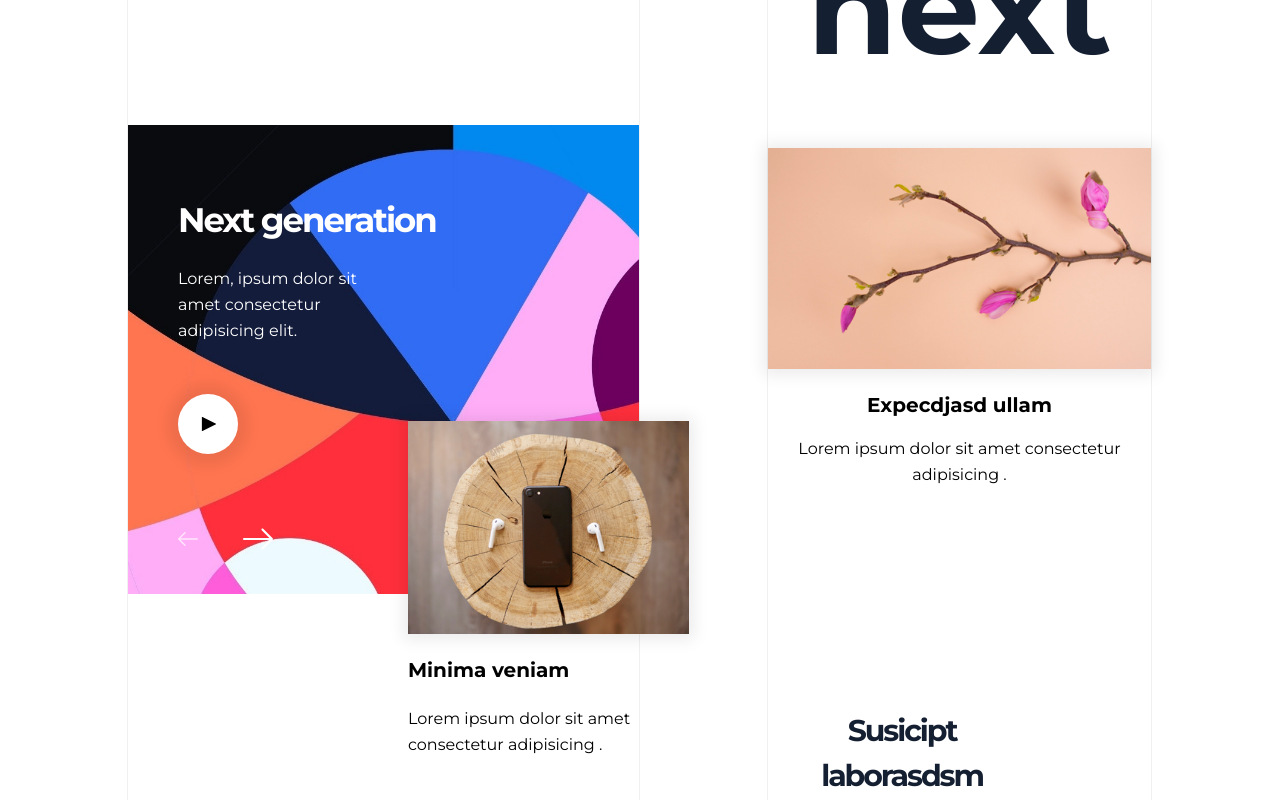
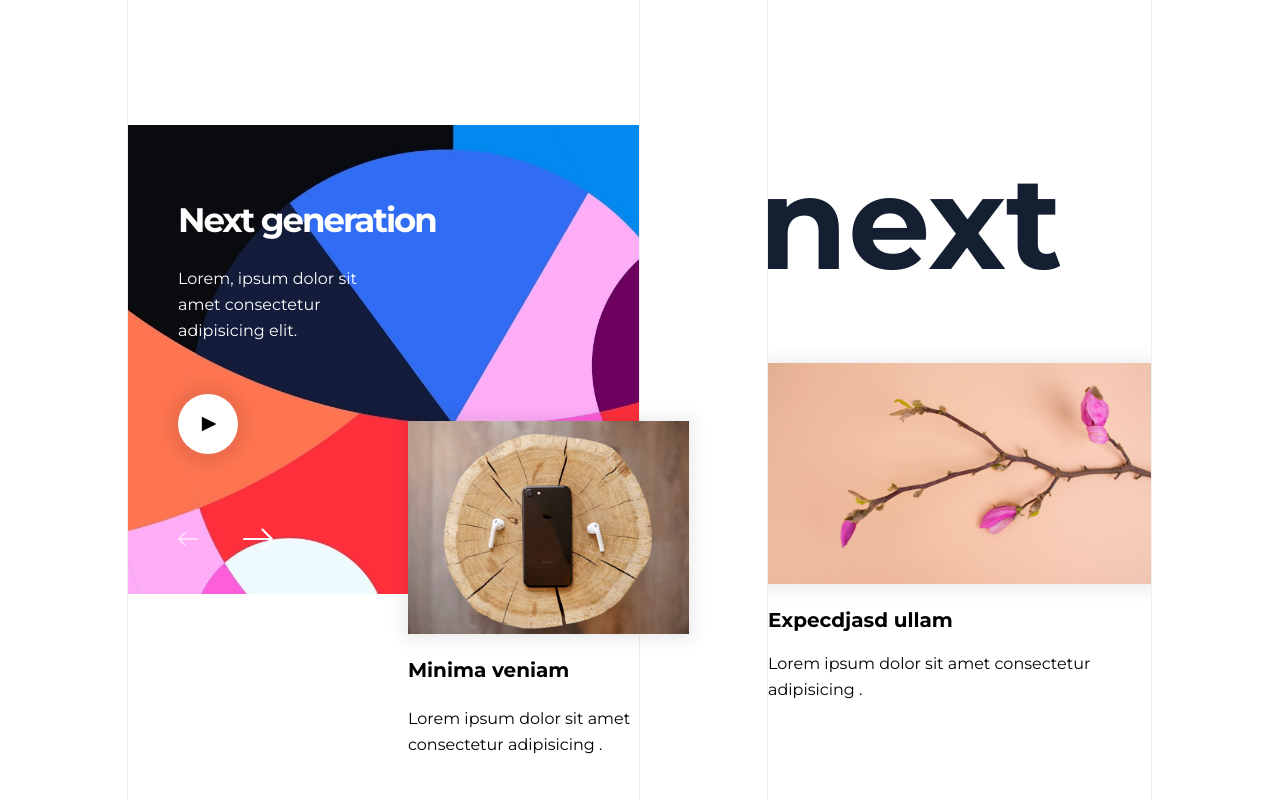
Before and after one commit to SL0TR/frontend-maestro, a React (Create React App) app: page / in a window 1280 px wide. Shown: the part 2780-3580 px from the top of the page. Built offline with nearby package versions, Linux system fonts and the light colour scheme.

Commit message:
finish next section animation

```diff
--- a/src/components/Home/sections/next.js
+++ b/src/components/Home/sections/next.js
@@ -1,5 +1,6 @@
 import React from 'react';
 import { ReactComponent as SliderArrow } from '../../../static/right-arrow.svg';
+import ScrollAnimation from 'react-animate-on-scroll';
 
 const NextSection = () => {
 
@@ -8,6 +9,7 @@ const NextSection = () => {
         <div className="col-1"></div>
         <div className="col-2">
           <div className="next-bg">
+            <ScrollAnimation animateIn="next-bg-animation"  animateOnce delay={200} className="next-bg--thumb"></ScrollAnimation>
             <h2>Next generation</h2>
             <p>Lorem, ipsum dolor sit amet consectetur adipisicing elit.</p>
             <div className="play-btn"></div>
@@ -16,9 +18,12 @@ const NextSection = () => {
               <SliderArrow className="slider-arrow--right" />
             </div>
             <div className="float-thumb">
-            <div className="thumb"></div>
+            <ScrollAnimation animateIn="slideInLeft" animateOnce delay={50} className="thumb"></ScrollAnimation>
+            <ScrollAnimation delay={1000} animateIn="fadeIn" animateOnce>
               <h5>Minima veniam</h5>
               <p>Lorem ipsum dolor sit amet consectetur adipisicing .</p>
+            </ScrollAnimation>
+
             </div>
           </div>
           <div className="next-left">
@@ -30,11 +35,15 @@ const NextSection = () => {
         </div>
         <div className="col-3"></div>
         <div className="col-4">
-          <h1>next</h1>
+          <ScrollAnimation delay={500} animateIn="fadeInDown" animateOnce>
+            <h1>next</h1>
+          </ScrollAnimation>
           <div className="next-main">
-            <div className="next-main--thumb"></div>
-            <h5>Expecdjasd ullam</h5>
-            <p>Lorem ipsum dolor sit amet consectetur adipisicing .</p>
+            <ScrollAnimation animateIn="slideInLeft" animateOnce className="next-main--thumb"></ScrollAnimation>
+            <ScrollAnimation delay={1000} animateIn="fadeIn" animateOnce>
+              <h5>Expecdjasd ullam</h5>
+              <p>Lorem ipsum dolor sit amet consectetur adipisicing .</p>
+            </ScrollAnimation>
           </div>
           <div className="next-right">
             <h2>Susicipt laborasdsm</h2>
--- a/src/sass/pages/home/_homeNext.scss
+++ b/src/sass/pages/home/_homeNext.scss
@@ -12,22 +12,41 @@
   .col-2 {
 
     .next-bg {
-      background-image: url('./static/next-bg.jpg');
-      background-position: center;
-      background-size: cover;
-      background-repeat: no-repeat;
       color: #fff;
       position: relative;
       padding: 7rem 0 4rem 5rem;
       margin-bottom: 35rem;
 
+
+      &--thumb {
+        background-image: url('./static/next-bg.jpg');
+        background-position: center;
+        background-size: cover;
+        position: absolute;
+        height: 100%;
+        left: 0;
+        top: 0;
+        width: 0;
+        background-repeat: no-repeat;
+      }
+
+      .next-bg-animation {
+        transition: all 1s;
+        width: 100%;
+      }
+
+
       h2 {
         color: inherit;
+        z-index: 5;
+        position: relative;
       }
 
       p {
         width: 45%;
         margin-top: 2rem;
+        z-index: 5;
+        position: relative;
       }
 
       .play-btn {
@@ -118,8 +137,18 @@
 
 
   .col-4 {
-    text-align: center;
-    padding-top: 2.5rem;
+    overflow-x: hidden;
+
+    @include respond(tab-land) {
+      text-align: center;
+      padding-top: 2.5rem;
+    }
+
+    h1 {
+      position: relative;
+      right: 1rem;
+    }
+
     .next-main {
       margin-bottom: 22rem;
 
```
Also changed, not shown: src/sass/pages/home/_homeNew.scss (+0 -22 lines).
